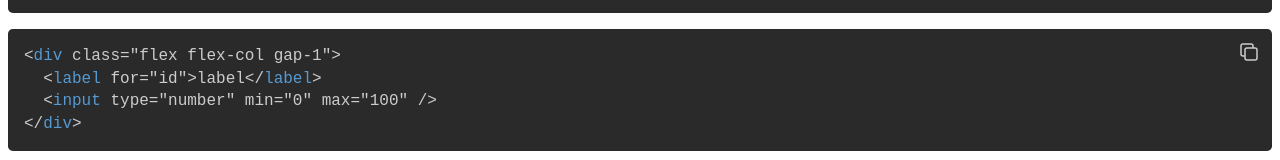
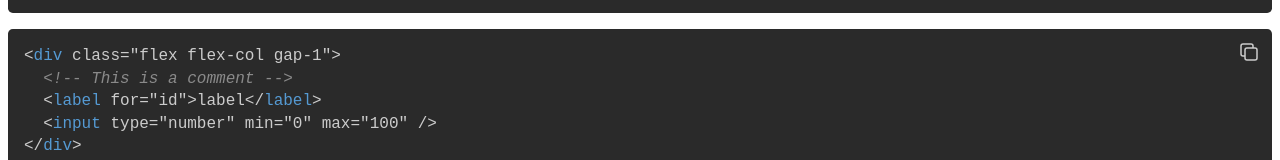
Before and after one commit to graphieros/vue-hi-code, a Vue app: page / in a window 1280 px wide. Shown: the part 910-1070 px from the top of the page. Built offline with nearby package versions, Linux system fonts and the light colour scheme.

Commit message:
Fix - Add support for html comments

```diff
--- a/src/App.vue
+++ b/src/App.vue
@@ -22,6 +22,7 @@ async function copyCode() {
 }`)
 
 const contentHTML = ref(`<div class="flex flex-col gap-1">
+  <!-- This is a comment -->
   <label for="id">label</label>
   <input type="number" min="0" max="100"/>
 </div>`)
--- a/src/components/vue-hi-code.vue
+++ b/src/components/vue-hi-code.vue
@@ -141,8 +141,6 @@ const highlightedCode = computed(() => highlightCode(props.content, props.langua
 
 function highlightCode(code, language) {
     if (language === 'html') {
-        // Very basic html parsing for now
-
         const htmlTagPattern = /(<\/?)([a-zA-Z0-9-]+)([^<]*?)(\/?>)/g;
         code = code.replace(htmlTagPattern, (_, openingBracket, tagName, attributes, closingBracket) => {
             const highlightedTagName = `<span class="code-tag-name">${tagName}</span>`;
@@ -153,6 +151,11 @@ function highlightCode(code, language) {
                 `${closingBracket === '/>' ? ' /' : ''}&gt;`
             );
         });
+
+        code = code.replace(/<!--[\s\S]*?-->/g, match => {
+            return `<span class="code-comment">${match.replace(/</g, '&lt;').replace(/>/g, '&gt;')}</span>`;
+        });
+
     } else if (language === "css") {
         code = code
         // Comments
```
